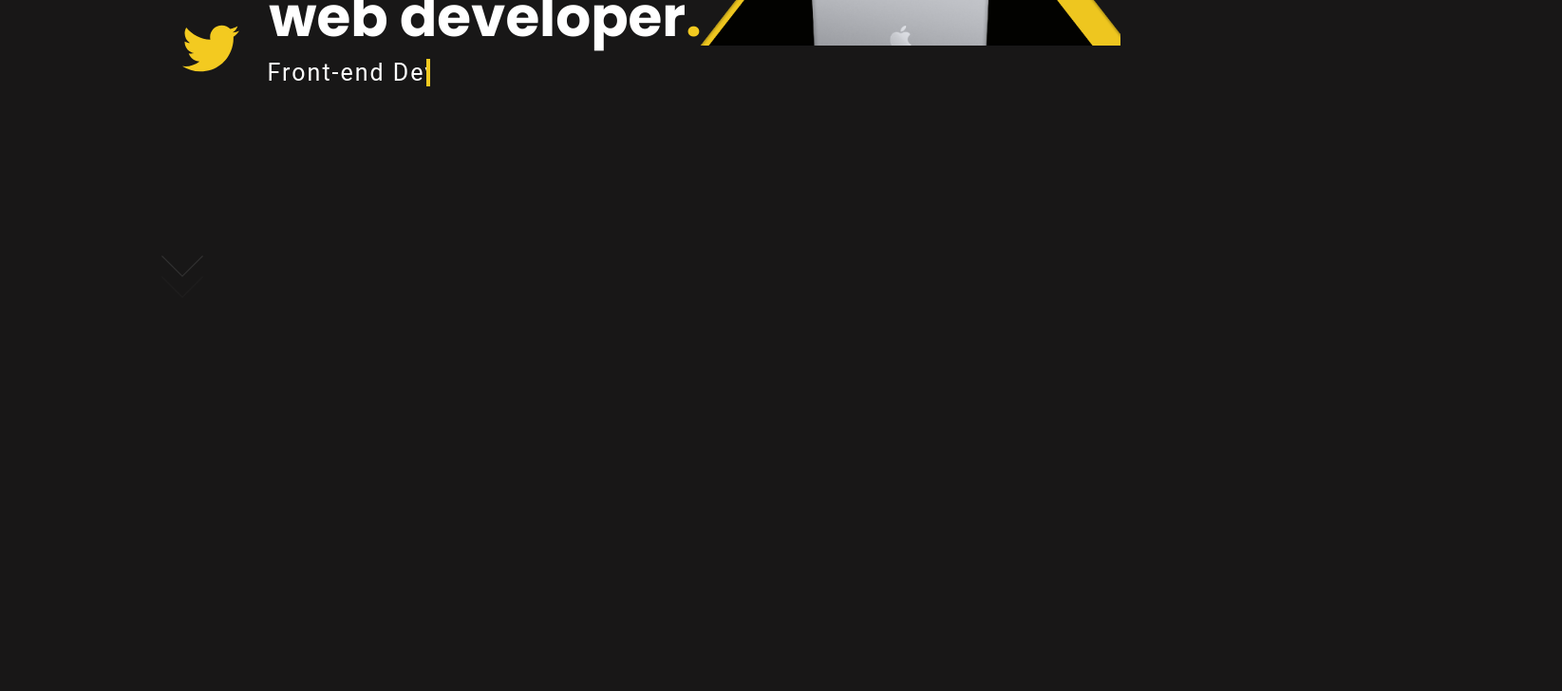
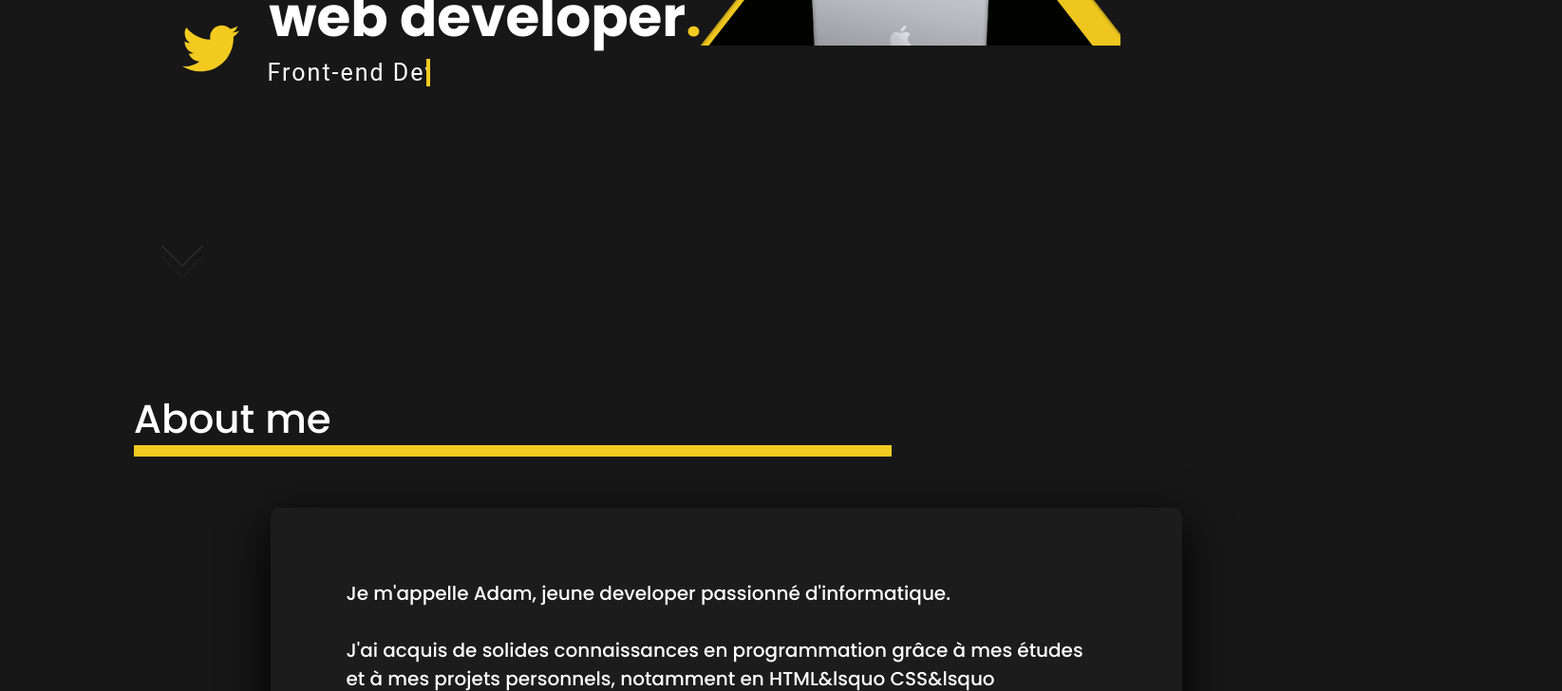
Before and after one commit to Neyzoh/Portfolio, a React (Create React App) app in the folder portfolio/: page / in a window 1280 px wide. Shown: the part 456-1184 px from the top of the page at 95% size, 1645 px wide, since content can reach past the window. Before the commit the page ends 1000 px from the top, so only its background shows below. Built offline with nearby package versions, Linux system fonts and the light colour scheme.

Commit message:
about section

```diff
--- a/portfolio/package.json
+++ b/portfolio/package.json
@@ -11,6 +11,7 @@
     "react": "^18.2.0",
     "react-dom": "^18.2.0",
     "react-icons": "^4.7.1",
+    "react-router-dom": "^6.6.2",
     "react-scripts": "5.0.1",
     "web-vitals": "^2.1.4"
   },
--- /dev/null
+++ b/portfolio/src/components/About/index.js
@@ -0,0 +1,25 @@
+import React from 'react';
+import './style.scss'
+import CV from '../assets/CV.pdf'
+
+function About() {
+    return(
+        <div className='about-container'>
+            <p className='about-me'>About me</p>
+
+            <div className='about-card'>
+                <p className='about-card-paragraph'>Je m&apos;appelle Adam, jeune developer passionné d&apos;informatique.<br></br>
+                <br></br> J&apos;ai acquis de solides connaissances en programmation grâce à mes études et à mes projets personnels,
+                 notamment en HTML&lsquo CSS&lsquo JavaScript&lsquo SQL et React. Je suis passionné par le développement de logiciels et j&apos;aimerais intégrer une entreprise où je pourrais mettre mes compétences en pratique et continuer à apprendre et à me développer en tant que développeur.
+                </p>
+                <div className='card-btn-container'>
+                    <a href={CV} download='CV de Adam'>
+                        <button className='card-btn'>Télécharger le CV</button>
+                    </a>
+                </div>
+            </div>
+        </div>
+    )
+}
+
+export default About;
--- /dev/null
+++ b/portfolio/src/components/About/style.scss
@@ -0,0 +1,69 @@
+@import '../../style/settings.scss';
+
+
+.about-container{
+    position: absolute;
+    bottom: -23%;
+    font-size: 42px;
+    left: 11%;
+}
+.about-me{
+    padding-bottom: 55px;
+}
+.about-container::before{
+    content: "";
+    position: absolute;
+    display: flex;
+    top: 50%;
+    left: 0;
+    background: $textcolor2;
+    height: 10%;
+    width: 19em;
+    z-index: -1;
+}
+
+.about-card{
+        position: absolute;
+        top: 280%;
+        left: 300%;
+        transform: translate((-50%, -50%));
+        width: 800px;
+        height: 250px;
+        padding: 80px;
+        background: #201f1fb5;
+        border-radius: 10px;
+        box-shadow: 0 15px 50px rgb(0, 0, 0);
+        bottom: 0%;
+    }
+
+.about-card-paragraph{
+    font-size: 20px;
+    position: relative;
+    bottom: 2%;
+}
+.card-btn-container{
+    position: relative;
+    left: 60%;
+}
+
+.card-btn{
+        background: lighten(#F3CA20, 3%);
+        border: 1px solid darken(#F3CA20, 4%);
+        box-shadow: 0px 2px 0 darken(#F3CA20, 5%), 2px 4px 6px darken(#F3CA20, 2%);
+        font-weight: 900;
+        letter-spacing: 1px;
+        transition: all 150ms linear;
+        padding: 15px;
+        margin: 8%;
+}
+
+.card-btn:hover{
+        background: darken(#fff, 1.5%);
+        border: 1px solid rgba(#fff, .05);
+        box-shadow: 1px 1px 2px rgba(#fff, .2);
+        color: lighten(#fff, 18%);
+        text-decoration: none;
+        text-shadow: -1px -1px 0 darken(#fff, 9.5%);
+        transition: all 250ms linear;
+        color: rgb(0, 0, 0);
+}
--- a/portfolio/src/components/Home/home.js
+++ b/portfolio/src/components/Home/home.js
@@ -1,6 +1,8 @@
 import React from 'react';
 import './style.scss';
 import {FaTwitter, FaGithub, FaLinkedinIn} from 'react-icons/fa'
+import About from '../About';
+import Skills from '../Skills';
 
 function Home () {
     return(
@@ -28,6 +30,9 @@ function Home () {
                 <span></span>
                 <span></span>
             </div>
+
+            <About />
+            <Skills />
         </div>
     )
 }
--- /dev/null
+++ b/portfolio/src/components/Skills/index.js
@@ -0,0 +1,12 @@
+import React from 'react';
+import './style.scss'
+
+function Skills () {
+    return(
+        <div className="">
+
+        </div>
+    )
+}
+
+export default Skills;
```
Also changed, not shown: portfolio/src/components/Home/style.scss (line endings or trailing spaces), portfolio/src/components/Skills/style.scss (added), 2 other files (tests, documents, lock files or other folders).
